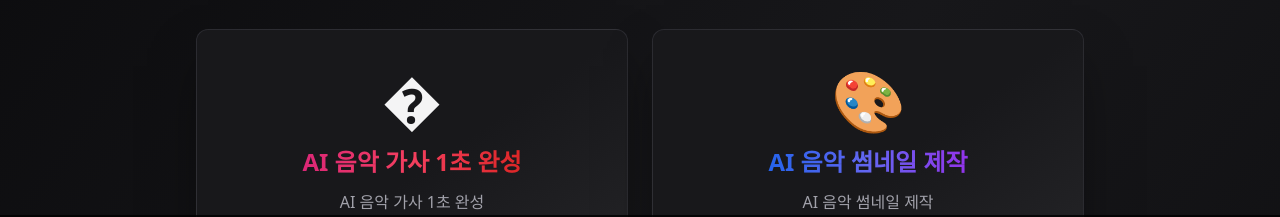
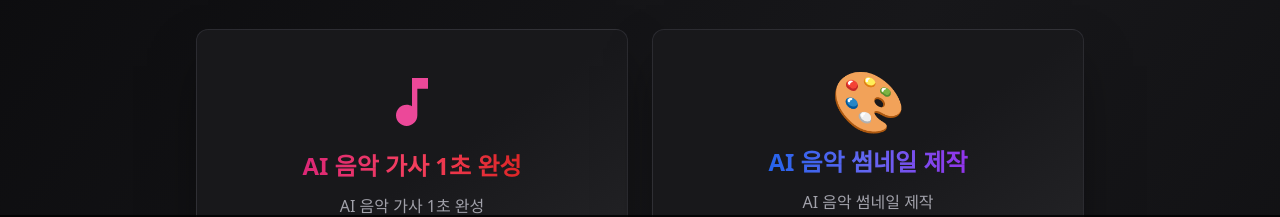
Before and after one commit to angibeom0985-arch/aimusic-l, a React (Vite) app: page / in a window 1280 px wide. Shown: the part 479-696 px from the top of the page. Built offline with nearby package versions, Linux system fonts and the light colour scheme.

Commit message:
fix: AI 음악 가사 섹션의 깨진 이모지를 음표 SVG 아이콘으로 교체

```diff
--- a/pages/HomePage.tsx
+++ b/pages/HomePage.tsx
@@ -57,8 +57,10 @@
         >
           <div className="bg-gradient-to-br from-zinc-900 via-zinc-900 to-zinc-800 border border-zinc-700/50 rounded-xl p-6 shadow-2xl shadow-black/50 hover:shadow-pink-500/20 transition-all duration-300 backdrop-blur-sm hover:scale-105">
             <div className="flex flex-col items-center text-center p-4">
-              <div className="text-6xl mb-4 transition-transform duration-300 group-hover:scale-110 group-hover:rotate-12">
-                �
+              <div className="mb-4 transition-transform duration-300 group-hover:scale-110 group-hover:rotate-12">
+                <svg className="w-16 h-16 text-pink-500" fill="currentColor" viewBox="0 0 24 24">
+                  <path d="M12 3v10.55c-.59-.34-1.27-.55-2-.55-2.21 0-4 1.79-4 4s1.79 4 4 4 4-1.79 4-4V7h4V3h-6z"/>
+                </svg>
               </div>
               <h3 className="text-xl md:text-2xl font-bold mb-3 bg-gradient-to-r from-pink-600 via-rose-500 to-red-600 bg-clip-text text-transparent">
                 AI 음악 가사 1초 완성
```
